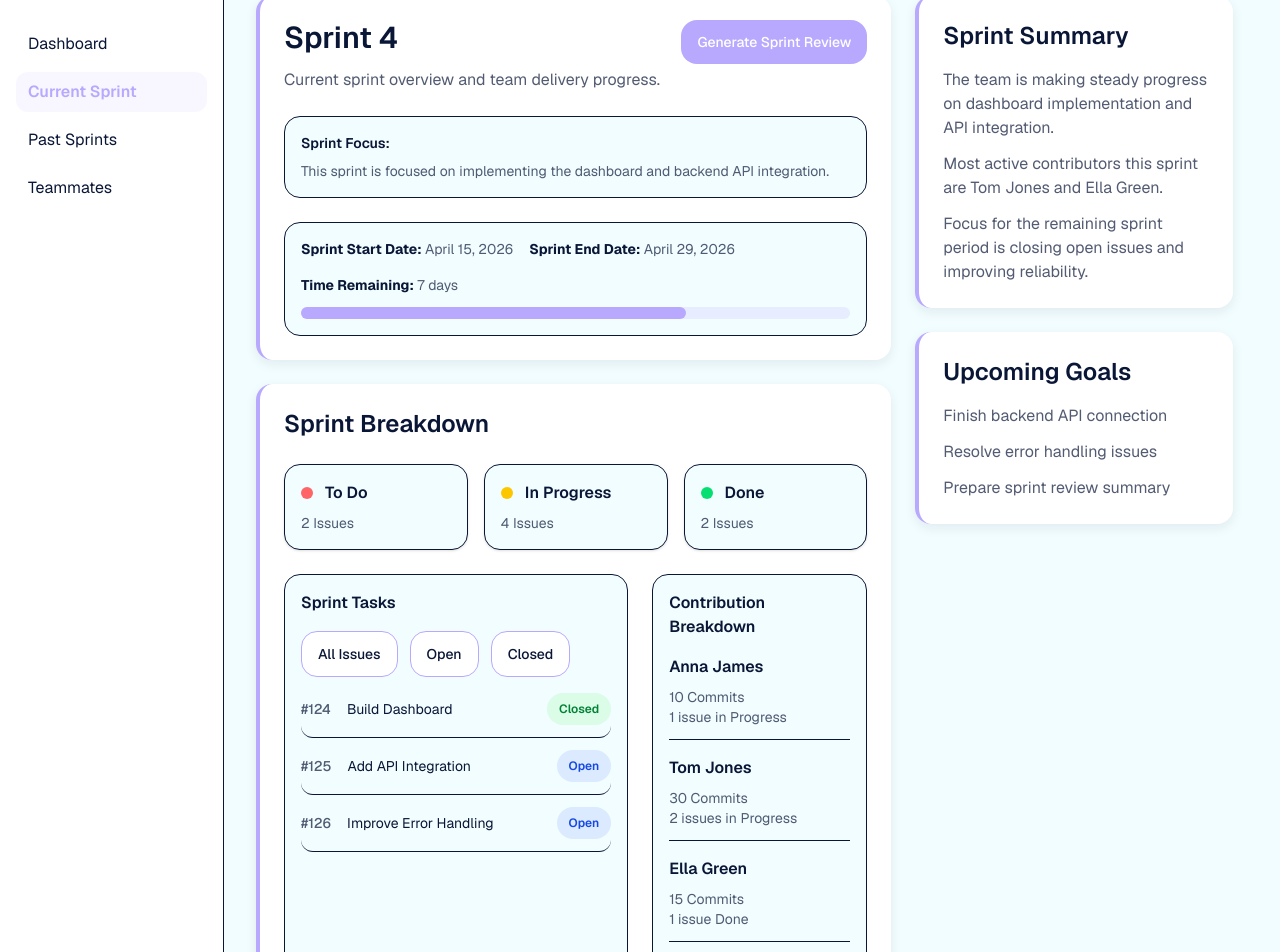
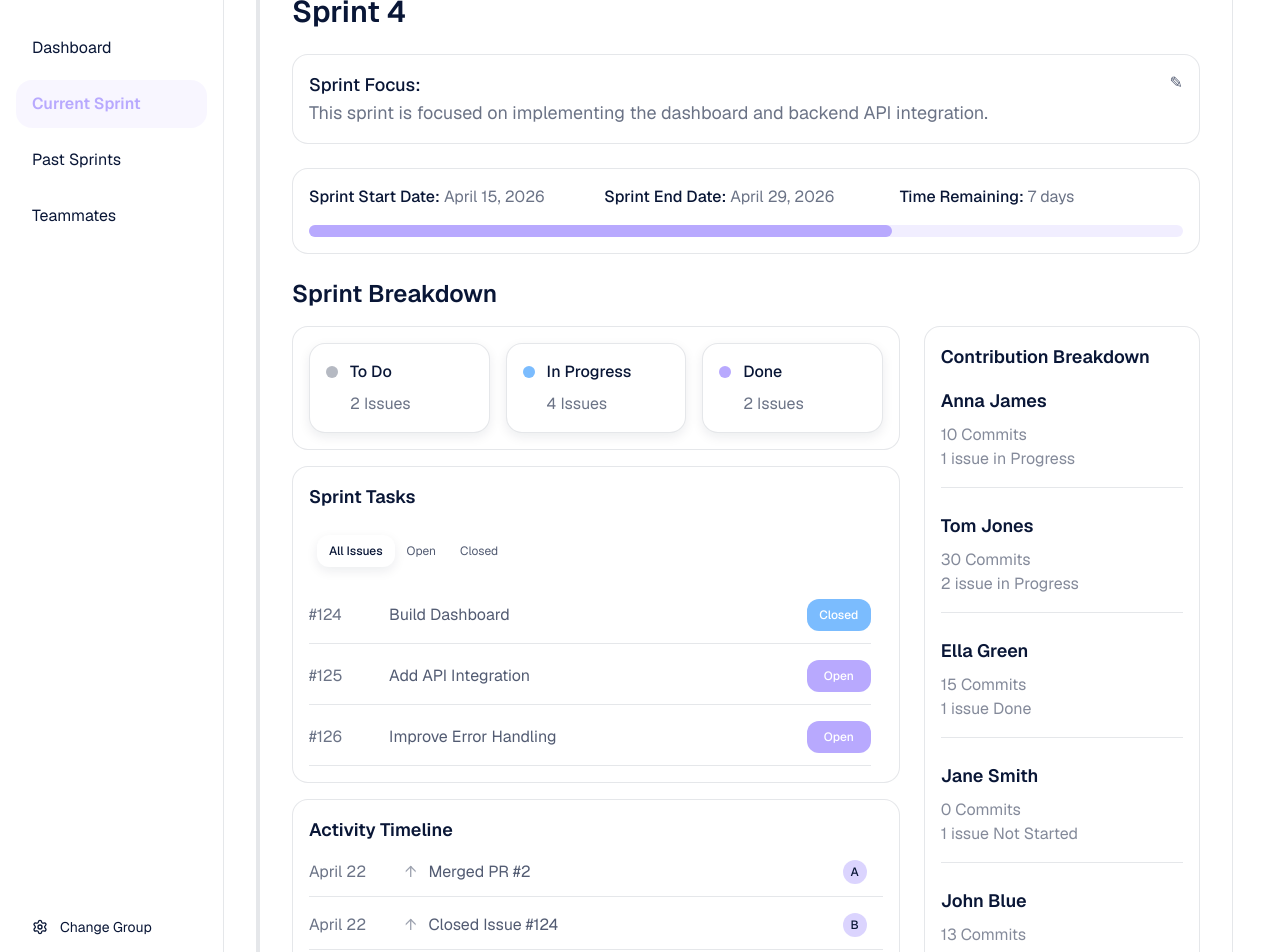
Before and after one commit to UOA-CS732-S1-2026/group-project-radiant-rabbits, a Next.js app: page /current-sprint in a window 1280 px wide. Shown: the part 140-1092 px from the top of the page. Built offline with nearby package versions, Linux system fonts and the light colour scheme.

Commit message:
refactor to use styles from global css

```diff
--- a/src/app/(main)/current-sprint/page.tsx
+++ b/src/app/(main)/current-sprint/page.tsx
@@ -1,7 +1,5 @@
-import Button from "@/components/ui/Button";
 import Card from "@/components/ui/Card";
 import PageContainer from "@/components/ui/PageContainer";
-import SectionHeading from "@/components/ui/SectionHeading";
 
 const sprintTasks = [
   { id: "#124", title: "Build Dashboard", status: "Closed" },
@@ -18,7 +16,7 @@ const contributors = [
   {
     name: "Tom Jones",
     commits: "30 Commits",
-    issue: "2 issues in Progress",
+    issue: "2 issue in Progress",
   },
   {
     name: "Ella Green",
@@ -38,180 +36,231 @@ const contributors = [
 ];
 
 const timeline = [
-  "April 22 — Merged PR #2",
-  "April 22 — Closed Issue #124",
-  "April 21 — Emma pushed 6 commits to branch web-ui",
+  { date: "April 22", text: "Merged PR #2", initials: "A" },
+  { date: "April 22", text: "Closed Issue #124", initials: "B" },
+  {
+    date: "April 21",
+    text: "Emma pushed 6 commits to branch web-ui",
+    initials: "A",
+  },
 ];
 
 function StatusBadge({ status }: { status: string }) {
   const styles =
     status === "Closed"
-      ? "bg-green-100 text-green-700"
-      : "bg-blue-100 text-blue-700";
+      ? "bg-brand-primary text-brand-surface"
+      : "bg-brand-accent text-brand-surface";
 
   return (
     <span
-      className={`rounded-full px-sm py-xs text-xs font-semibold ${styles}`}
+      className={`inline-flex min-w-16 justify-center rounded-lg px-sm py-xs text-body-xs font-medium ${styles}`}
     >
       {status}
     </span>
   );
 }
 
-function MiniStatCard({
+function BreakdownTile({
   label,
   value,
-  dotColor,
+  dotClass,
 }: {
   label: string;
   value: string;
-  dotColor: string;
+  dotClass: string;
 }) {
   return (
-    <div className="rounded-xl border border-brand-border bg-brand-background p-md shadow-sm">
+    <div className="rounded-xl border border-brand-dark/10 bg-brand-surface px-md py-md shadow-md">
       <div className="flex items-center gap-sm">
-        <span className={`h-3 w-3 rounded-full ${dotColor}`} />
-        <p className="text-body-md font-semibold text-brand-dark">{label}</p>
+        <span className={`h-sm w-sm rounded-full ${dotClass}`} />
+        <span className="text-body-md font-medium text-brand-dark">
+          {label}
+        </span>
       </div>
-      <p className="mt-xs text-body-sm text-brand-dark/70">{value}</p>
+      <p className="mt-xs pl-lg text-body-md text-brand-dark/60">{value}</p>
     </div>
   );
 }
 
+function FilterChip({
+  label,
+  active = false,
+}: {
+  label: string;
+  active?: boolean;
+}) {
+  return (
+    <button
+      type="button"
+      className={
+        active
+          ? "rounded-lg bg-brand-surface px-sm py-xs text-body-xs font-medium text-brand-dark shadow-md"
+          : "rounded-lg px-sm py-xs text-body-xs text-brand-dark/70"
+      }
+    >
+      {label}
+    </button>
+  );
+}
+
 export default function CurrentSprintPage() {
-  const progressPercent = 70;
+  return (
+    <div className="min-h-screen bg-brand-background">
+      <PageContainer>
+        <Card className="border border-brand-dark/10 border-l-0 p-xl shadow-none">
+          <div className="space-y-lg">
+            <h2 className="text-h2 font-semibold text-brand-dark">Sprint 4</h2>
 
-  return (
-    <PageContainer>
-      <SectionHeading
-        title="Current Sprint"
-        subtitle="Track sprint progress, tasks, contribution activity, and recent updates."
-      />
-
-      <div className="grid gap-lg xl:grid-cols-[2fr_1fr]">
-        <div className="space-y-lg">
-          <Card>
+            <section className="rounded-xl border border-brand-dark/10 bg-brand-surface px-md py-md">
               <div className="flex items-start justify-between gap-md">
                 <div>
-                <h2 className="text-h2 font-semibold text-brand-dark">
-                  Sprint 4
-                </h2>
-                <p className="mt-sm text-body-md text-brand-dark/70">
-                  Current sprint overview and team delivery progress.
+                  <h3 className="text-body-lg font-medium text-brand-dark">
+                    Sprint Focus:
+                  </h3>
+                  <p className="text-body-lg text-brand-dark/60">
+                    This sprint is focused on implementing the dashboard and
+                    backend API integration.
                   </p>
                 </div>
 
-              <Button>Generate Sprint Review</Button>
+                <span className="text-body-md text-brand-dark/70">✎</span>
               </div>
+            </section>
 
-            <div className="mt-lg rounded-xl border border-brand-border bg-brand-background p-md">
-              <p className="text-body-sm font-semibold text-brand-dark">
-                Sprint Focus:
+            <section className="rounded-xl border border-brand-dark/10 bg-brand-surface px-md py-md">
+              <div className="mb-md grid grid-cols-1 gap-sm text-body-md text-brand-dark/60 md:grid-cols-3">
+                <p>
+                  <span className="font-medium text-brand-dark">
+                    Sprint Start Date:
+                  </span>{" "}
+                  April 15, 2026
                 </p>
-              <p className="mt-xs text-body-sm text-brand-dark/70">
-                This sprint is focused on implementing the dashboard and backend
-                API integration.
+                <p>
+                  <span className="font-medium text-brand-dark">
+                    Sprint End Date:
+                  </span>{" "}
+                  April 29, 2026
+                </p>
+                <p>
+                  <span className="font-medium text-brand-dark">
+                    Time Remaining:
+                  </span>{" "}
+                  7 days
                 </p>
               </div>
 
-            <div className="mt-lg rounded-xl border border-brand-border bg-brand-background p-md">
-              <div className="mb-sm flex flex-wrap gap-md text-body-sm text-brand-dark/70">
-                <span>
-                  <strong className="text-brand-dark">
-                    Sprint Start Date:
-                  </strong>{" "}
-                  April 15, 2026
-                </span>
-                <span>
-                  <strong className="text-brand-dark">Sprint End Date:</strong>{" "}
-                  April 29, 2026
-                </span>
-                <span>
-                  <strong className="text-brand-dark">Time Remaining:</strong> 7
-                  days
-                </span>
+              <div className="h-sm w-full rounded-full bg-brand-accent/20">
+                <div className="h-sm w-2/3 rounded-full bg-brand-accent" />
               </div>
+            </section>
 
-              <div className="h-3 w-full rounded-full bg-brand-accent/20">
-                <div
-                  className="h-3 rounded-full bg-brand-accent transition-all"
-                  style={{ width: `${progressPercent}%` }}
+            <section>
+              <h3 className="mb-md text-h3 font-semibold text-brand-dark">
+                Sprint Breakdown
+              </h3>
+
+              <div className="grid gap-lg lg:grid-cols-[2.2fr_1fr]">
+                <div className="space-y-md">
+                  <div className="rounded-xl border border-brand-dark/10 bg-brand-surface p-md">
+                    <div className="grid gap-md md:grid-cols-3">
+                      <BreakdownTile
+                        label="To Do"
+                        value="2 Issues"
+                        dotClass="bg-brand-dark/30"
+                      />
+                      <BreakdownTile
+                        label="In Progress"
+                        value="4 Issues"
+                        dotClass="bg-brand-primary"
+                      />
+                      <BreakdownTile
+                        label="Done"
+                        value="2 Issues"
+                        dotClass="bg-brand-accent"
                       />
                     </div>
                   </div>
-          </Card>
 
-          <Card>
-            <h2 className="text-h3 font-semibold text-brand-dark">
-              Sprint Breakdown
-            </h2>
+                  <div className="rounded-xl border border-brand-dark/10 bg-brand-surface p-md">
+                    <h4 className="text-body-lg font-semibold text-brand-dark">
+                      Sprint Tasks
+                    </h4>
 
-            <div className="mt-lg grid gap-md sm:grid-cols-3">
-              <MiniStatCard
-                label="To Do"
-                value="2 Issues"
-                dotColor="bg-red-400"
-              />
-              <MiniStatCard
-                label="In Progress"
-                value="4 Issues"
-                dotColor="bg-yellow-400"
-              />
-              <MiniStatCard
-                label="Done"
-                value="2 Issues"
-                dotColor="bg-green-400"
-              />
+                    <div className="mt-md inline-flex rounded-lg bg-brand-background p-xs">
+                      <FilterChip label="All Issues" active />
+                      <FilterChip label="Open" />
+                      <FilterChip label="Closed" />
                     </div>
 
-            <div className="mt-lg grid gap-lg lg:grid-cols-[1.6fr_1fr]">
-              <div className="rounded-xl border border-brand-border bg-brand-background p-md">
-                <h3 className="text-body-md font-semibold text-brand-dark">
-                  Sprint Tasks
-                </h3>
-
-                <div className="mt-md flex gap-sm">
-                  <Button variant="secondary">All Issues</Button>
-                  <Button variant="secondary">Open</Button>
-                  <Button variant="secondary">Closed</Button>
-                </div>
-
-                <div className="mt-md space-y-sm">
+                    <div className="mt-lg overflow-y-auto pr-sm">
+                      <div className="space-y-md">
                         {sprintTasks.map((task) => (
                           <div
                             key={task.id}
-                      className="flex items-center justify-between rounded-lg border-b border-brand-border pb-sm text-body-sm"
+                            className="grid grid-cols-[5rem_1fr_5rem] items-center border-b border-brand-dark/10 pb-sm text-body-md"
                           >
-                      <div className="flex items-center gap-md">
-                        <span className="font-medium text-brand-dark/70">
+                            <span className="text-brand-dark/60">
                               {task.id}
                             </span>
-                        <span className="text-brand-dark">{task.title}</span>
+                            <span className="text-brand-dark/70">
+                              {task.title}
+                            </span>
+                            <div className="flex justify-end">
+                              <StatusBadge status={task.status} />
                             </div>
-                      <StatusBadge status={task.status} />
                           </div>
                         ))}
                       </div>
                     </div>
+                  </div>
 
-              <div className="rounded-xl border border-brand-border bg-brand-background p-md">
-                <h3 className="text-body-md font-semibold text-brand-dark">
-                  Contribution Breakdown
-                </h3>
+                  <div className="rounded-xl border border-brand-dark/10 bg-brand-surface p-md">
+                    <h4 className="text-body-lg font-semibold text-brand-dark">
+                      Activity Timeline
+                    </h4>
 
                     <div className="mt-md space-y-md">
+                      {timeline.map((item, index) => (
+                        <div
+                          key={`${item.date}-${index}`}
+                          className="grid grid-cols-[5rem_1fr_2.5rem] items-center gap-md border-b border-brand-dark/10 pb-sm"
+                        >
+                          <div className="text-body-md text-brand-dark/60">
+                            {item.date}
+                          </div>
+
+                          <div className="flex items-center gap-sm text-body-md text-brand-dark/70">
+                            <span className="text-brand-dark/40">↑</span>
+                            <span>{item.text}</span>
+                          </div>
+
+                          <div className="flex h-lg w-lg items-center justify-center rounded-xl bg-brand-accent/50 text-body-xs font-medium text-brand-dark">
+                            {item.initials}
+                          </div>
+                        </div>
+                      ))}
+                    </div>
+                  </div>
+                </div>
+
+                <div className="rounded-xl border border-brand-dark/10 bg-brand-surface p-md">
+                  <h4 className="text-body-lg font-semibold text-brand-dark">
+                    Contribution Breakdown
+                  </h4>
+
+                  <div className="mt-md space-y-lg">
                     {contributors.map((person) => (
                       <div
                         key={person.name}
-                      className="border-b border-brand-border pb-sm last:border-b-0"
+                        className="border-b border-brand-dark/10 pb-md"
                       >
-                      <p className="text-body-md font-semibold text-brand-dark">
+                        <p className="text-body-lg font-semibold text-brand-dark">
                           {person.name}
                         </p>
-                      <p className="mt-xs text-body-sm text-brand-dark/70">
+                        <p className="mt-xs text-body-md text-brand-dark/50">
                           {person.commits}
                         </p>
-                      <p className="text-body-sm text-brand-dark/70">
+                        <p className="text-body-md text-brand-dark/50">
                           {person.issue}
                         </p>
                       </div>
@@ -219,64 +268,10 @@ export default function CurrentSprintPage() {
                   </div>
                 </div>
               </div>
-          </Card>
-
-          <Card>
-            <h2 className="text-h3 font-semibold text-brand-dark">
-              Activity Timeline
-            </h2>
-
-            <div className="mt-lg space-y-md">
-              {timeline.map((item) => (
-                <div
-                  key={item}
-                  className="flex items-center justify-between rounded-xl border border-brand-border bg-brand-background px-md py-sm"
-                >
-                  <p className="text-body-md text-brand-dark">{item}</p>
-                  <div className="flex h-8 w-8 items-center justify-center rounded-full bg-brand-accent/20 text-xs font-semibold text-brand-accent">
-                    U
-                  </div>
-                </div>
-              ))}
+            </section>
           </div>
         </Card>
+      </PageContainer>
     </div>
-
-        <div className="space-y-lg">
-          <Card>
-            <h2 className="text-h3 font-semibold text-brand-dark">
-              Sprint Summary
-            </h2>
-
-            <div className="mt-md space-y-sm text-body-md text-brand-dark/70">
-              <p>
-                The team is making steady progress on dashboard implementation
-                and API integration.
-              </p>
-              <p>
-                Most active contributors this sprint are Tom Jones and Ella
-                Green.
-              </p>
-              <p>
-                Focus for the remaining sprint period is closing open issues and
-                improving reliability.
-              </p>
-            </div>
-          </Card>
-
-          <Card>
-            <h2 className="text-h3 font-semibold text-brand-dark">
-              Upcoming Goals
-            </h2>
-
-            <ul className="mt-md space-y-sm text-body-md text-brand-dark/70">
-              <li>Finish backend API connection</li>
-              <li>Resolve error handling issues</li>
-              <li>Prepare sprint review summary</li>
-            </ul>
-          </Card>
-        </div>
-      </div>
-    </PageContainer>
   );
 }
--- a/src/app/(main)/layout.tsx
+++ b/src/app/(main)/layout.tsx
@@ -1,3 +1,4 @@
+import PageTopBar from "@/components/ui/PageTopBar";
 import SideNav from "@/components/ui/SideNav";
 
 export default function MainLayout({
@@ -6,9 +7,17 @@ export default function MainLayout({
   children: React.ReactNode;
 }>) {
   return (
-    <div className="flex min-h-screen items-stretch">
+    <div className="flex min-h-screen">
       <SideNav />
-      <main className="flex-1">{children}</main>
+      <div className="flex min-w-0 flex-1 flex-col">
+        <PageTopBar
+          repoName="Repo name"
+          pageLabel="Current Sprint"
+          profileImageUrl=""
+        />
+
+        <main className="flex-1">{children}</main>
+      </div>
     </div>
   );
 }
--- a/src/app/globals.css
+++ b/src/app/globals.css
@@ -1,7 +1,7 @@
 @import "tailwindcss";
 
 :root {
-  --background: #f2fdff;
+  --background: #ffffff;
   --foreground: #091636;
 }
 
@@ -9,7 +9,7 @@
   /* Brand colors */
   --color-brand-primary: #7bbcfe;
   --color-brand-dark: #091636;
-  --color-brand-background: #f2fdff;
+  --color-brand-background: #ffffff;
   --color-brand-accent: #b8a9fe;
   --color-brand-surface: #ffffff;
 
--- a/src/app/layout.tsx
+++ b/src/app/layout.tsx
@@ -25,7 +25,7 @@ export default function RootLayout({
   return (
     <html lang="en">
       <body
-        className={`${geistSans.variable} ${geistMono.variable} bg-brand-background font-sans text-brand-dark`}
+        className={`${geistSans.variable} ${geistMono.variable} bg-white font-sans text-brand-dark`}
       >
         {children}
       </body>
--- a/src/components/ui/Button.tsx
+++ b/src/components/ui/Button.tsx
@@ -4,6 +4,7 @@ type ButtonProps = {
   type?: "button" | "submit";
   onClick?: () => void;
   disabled?: boolean;
+  className?: string;
 };
 
 export default function Button({
@@ -12,6 +13,7 @@ export default function Button({
   type = "button",
   onClick,
   disabled,
+  className = "",
 }: ButtonProps) {
   const base =
     "rounded-xl px-md py-sm text-body-sm font-medium transition focus:outline-none focus:ring-2 focus:ring-brand-accent disabled:opacity-60 disabled:cursor-not-allowed";
@@ -25,7 +27,7 @@ export default function Button({
       type={type}
       onClick={onClick}
       disabled={disabled}
-      className={`${base} ${styles}`}
+      className={`${base} ${styles} ${className}`}
     >
       {children}
     </button>
--- a/src/components/ui/SideNav.tsx
+++ b/src/components/ui/SideNav.tsx
@@ -1,6 +1,6 @@
 "use client";
 
-import { LogOut, RefreshCw, Settings } from "lucide-react";
+import { LogOut, Settings } from "lucide-react";
 import Link from "next/link";
 import { usePathname } from "next/navigation";
 
@@ -20,7 +20,7 @@ export default function SideNav() {
   const pathname = usePathname();
 
   return (
-    <nav className="flex w-56 shrink-0 self-stretch border-r border-brand-border bg-brand-surface px-md py-xl">
+    <nav className="flex w-56 shrink-0 self-stretch border-r border-brand-dark/10 bg-brand-surface px-md py-xl">
       <div className="flex min-h-screen w-full flex-col">
         {/* Logo */}
         <div className="mb-xl flex flex-col items-center gap-sm">
@@ -39,8 +39,8 @@ export default function SideNav() {
                 href={item.href}
                 className={
                   isActive
-                    ? "rounded-lg bg-brand-accent/10 px-sm py-xs text-body-md font-semibold text-brand-accent"
-                    : "rounded-lg px-sm py-xs text-body-md text-brand-dark transition hover:bg-brand-accent/10 hover:text-brand-accent"
+                    ? "rounded-xl bg-brand-accent/10 px-md py-sm text-body-md font-semibold text-brand-accent"
+                    : "rounded-xl px-md py-sm text-body-md text-brand-dark transition hover:bg-brand-accent/10 hover:text-brand-accent"
                 }
               >
                 {item.label}
@@ -61,21 +61,22 @@ export default function SideNav() {
                 href={item.href}
                 className={
                   isActive
-                    ? "flex items-center gap-sm rounded-lg bg-brand-accent/10 px-sm py-xs text-body-sm font-semibold text-brand-accent"
-                    : "flex items-center gap-sm rounded-lg px-sm py-xs text-body-sm text-brand-dark transition hover:bg-brand-accent/10 hover:text-brand-accent"
+                    ? "flex items-center gap-sm rounded-xl bg-brand-accent/10 px-md py-sm text-body-sm font-semibold text-brand-accent"
+                    : "flex items-center gap-sm rounded-xl px-md py-sm text-body-sm text-brand-dark transition hover:bg-brand-accent/10 hover:text-brand-accent"
                 }
               >
-                <Icon size={15} />
+                <Icon size={16} />
                 {item.label}
               </Link>
             );
           })}
 
+          {/* Logout */}
           <Link
             href="/logout"
-            className="flex items-center gap-sm rounded-lg px-sm py-xs text-body-sm text-brand-dark transition hover:bg-brand-accent/10 hover:text-brand-accent"
+            className="flex items-center gap-sm rounded-xl px-md py-sm text-body-sm text-brand-dark transition hover:bg-brand-accent/10 hover:text-brand-accent"
           >
-            <LogOut size={15} />
+            <LogOut size={16} />
             Log out
           </Link>
         </div>
```
Also changed, not shown: src/app/(main)/sprint-settings/page.tsx (+27 -28 lines). Lines whose indentation alone changed are shown as unchanged.
